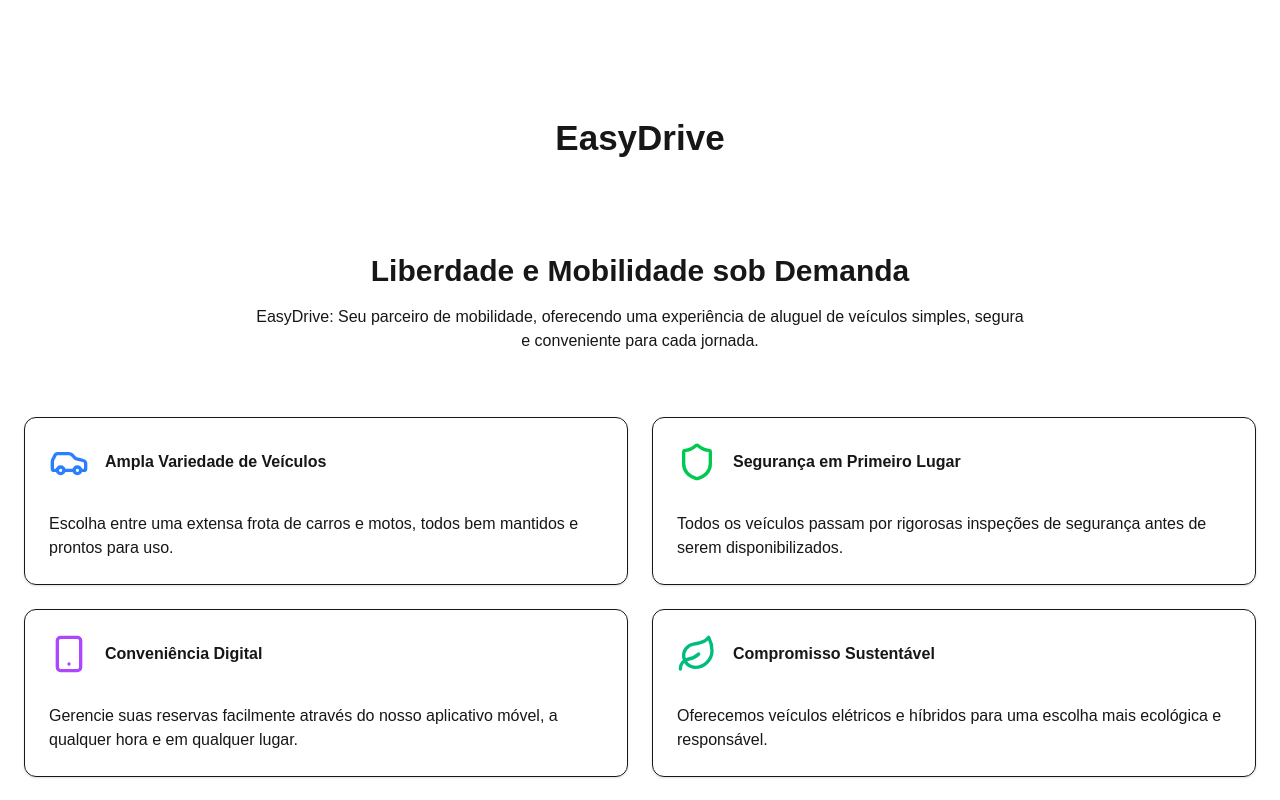
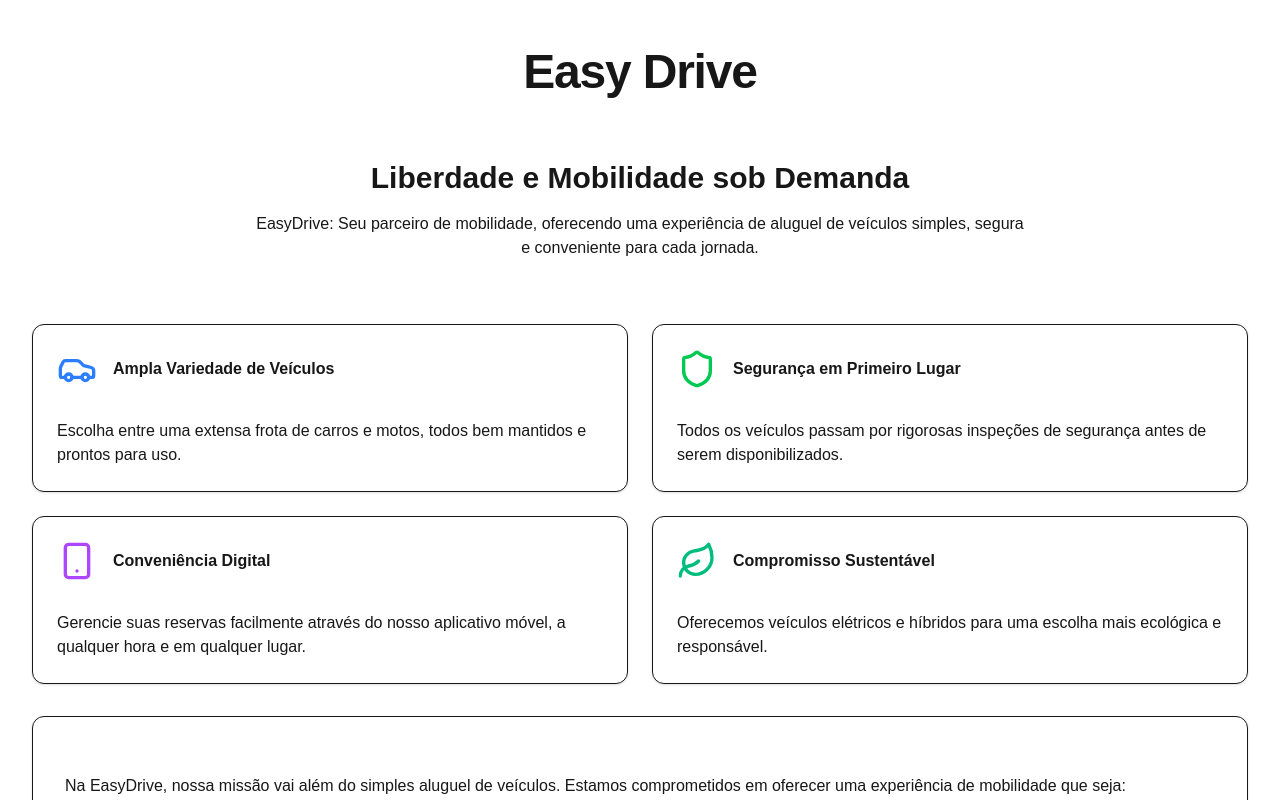
Before and after one commit to RobsonFe/Easy-Drive-Front, a Next.js app: page / in a window 1280 px wide. Shown: the top 800 px of the page. Built offline with nearby package versions, Linux system fonts and the light colour scheme.

Commit message:
Adiciona framer-motion e melhora a estrutura do layout com animações

```diff
--- a/package.json
+++ b/package.json
@@ -13,6 +13,7 @@
     "class-variance-authority": "^0.7.1",
     "clsx": "^2.1.1",
     "easydrive": "file:",
+    "framer-motion": "^12.6.2",
     "lucide-react": "^0.484.0",
     "next": "15.2.4",
     "react": "^19.0.0",
--- a/src/app/page.tsx
+++ b/src/app/page.tsx
@@ -33,7 +33,7 @@ export default function Home() {
   ];
 
   return (
-    <Layout title="EasyDrive">
+    <Layout title="Easy Drive">
       <div className="space-y-8">
         {/* Hero Section */}
         <div className="bg-gradient-to-r from-primary/10 to-secondary/10 rounded-xl p-8 text-center">
--- a/src/components/shared/layout/index.tsx
+++ b/src/components/shared/layout/index.tsx
@@ -1,31 +1,73 @@
 "use client"
-
 import Footer from "../footer"
+import { cn } from "@/lib/utils"
+import { motion, AnimatePresence } from "framer-motion"
+import { usePathname } from "next/navigation"
 
 interface LayoutProps extends React.HTMLAttributes<HTMLDivElement> {
   children: React.ReactNode
   title?: string
+  className?: string
+  description?: string
 }
 
-const Layout: React.FC<LayoutProps> = (props: LayoutProps) => {
+const Layout: React.FC<LayoutProps> = ({
+  children,
+  title,
+  description,
+  className,
+  ...props
+}) => {
+  const pathname = usePathname()
+
   return (
-    <div className="flex flex-col min-h-screen">
-      <div className="relative flex py-20 flex-1 flex-col overflow-hidden">
-        <div className="items-center flex justify-center gap-4 sm:p-6 lg:p-8 flex-wrap">
-          {props.title && (
-            <h1 className="flex 2xsm:text-[30px] md:text-[35px] font-semibold">
-              {props.title}
-            </h1>
+      <div
+        className={cn(
+          "min-h-screen flex flex-col bg-background text-foreground antialiased",
+          className
+        )}
+        {...props}
+      >
+
+        <div className="flex-grow container mx-auto px-4 sm:px-6 lg:px-8 py-12">
+          {title && (
+            <motion.div
+              initial={{ opacity: 0, y: -20 }}
+              animate={{ opacity: 1, y: 0 }}
+              transition={{ duration: 0.5 }}
+              className="mb-8 text-center"
+            >
+              <h1
+                className="text-4xl font-extrabold tracking-tight
+                  lg:text-5xl bg-gradient-to-r from-primary to-secondary
+                   bg-clip-text"
+              >
+                {title}
+              </h1>
+              {description && (
+                <p className="mt-4 text-xl text-muted-foreground max-w-2xl mx-auto">
+                  {description}
+                </p>
+              )}
+            </motion.div>
           )}
+
+          <AnimatePresence mode="wait">
+            <motion.main
+              key={pathname}
+              initial={{ opacity: 0, y: 20 }}
+              animate={{ opacity: 1, y: 0 }}
+              exit={{ opacity: 0, y: -20 }}
+              transition={{ duration: 0.3 }}
+              className="space-y-6"
+            >
+              {children}
+            </motion.main>
+          </AnimatePresence>
         </div>
-        <main className="w-full flex-1 overflow-y-auto">
-          <div className="mx-auto max-w-screen-2xl p-4 md:px-2 md:py-6 xl:p-6 2xl:p-10">
-            {props.children}
-          </div>
-        </main>
+
+        <Footer />
       </div>
-      <Footer />
-    </div>
   )
 }
 
```
Also changed, not shown: 1 other file (tests, documents, lock files or other folders).
